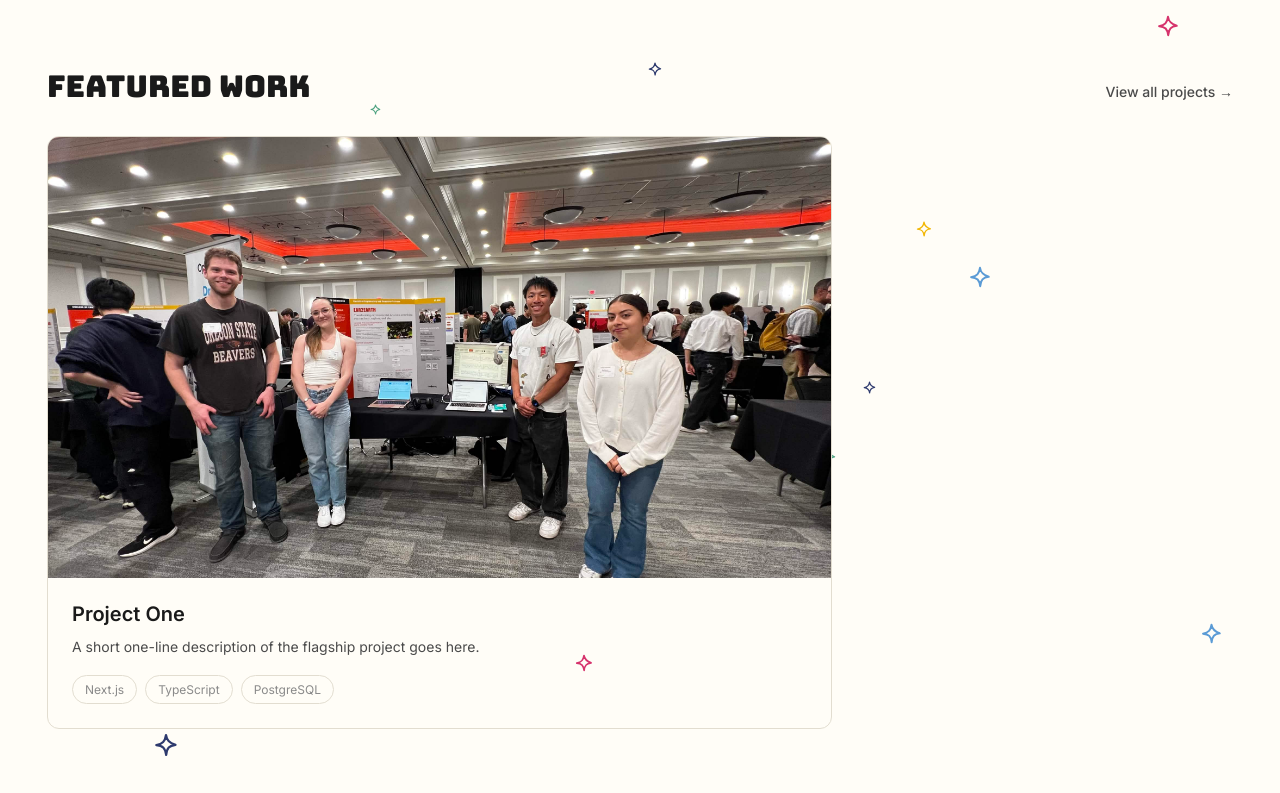
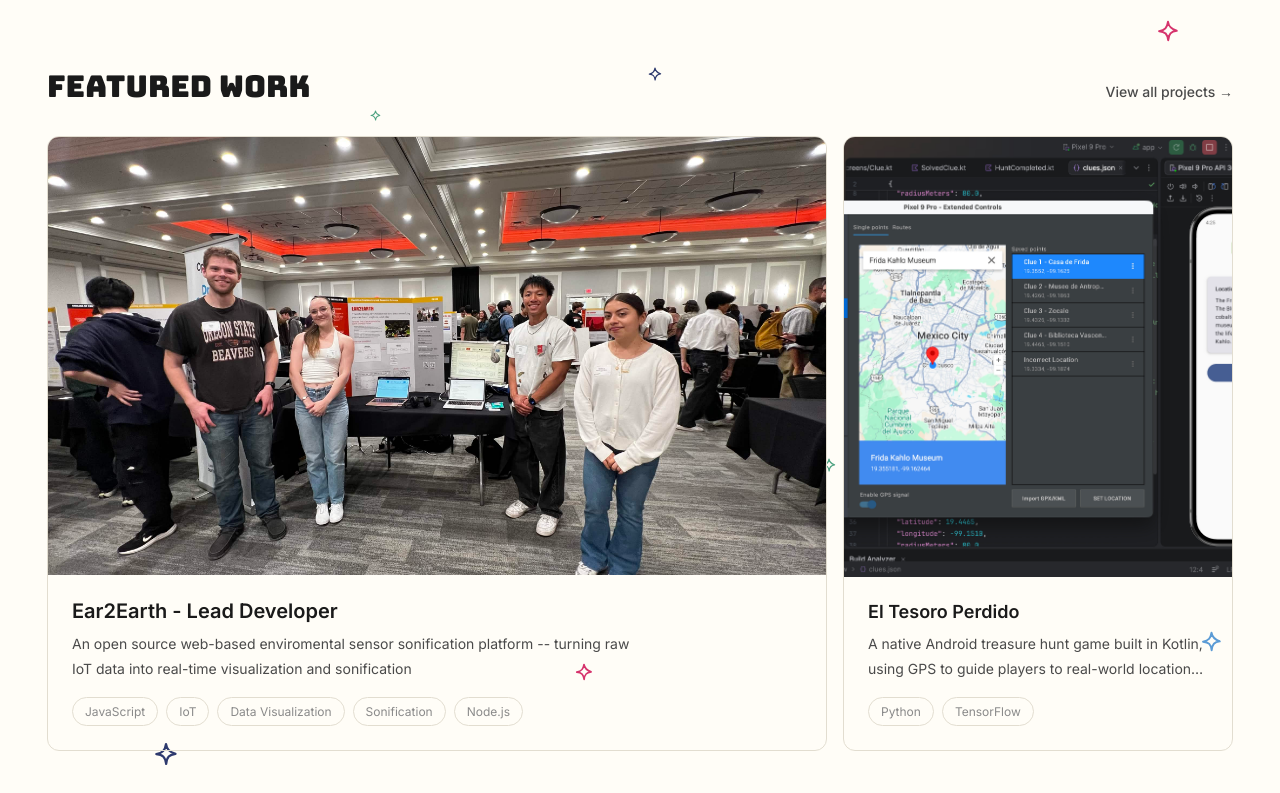
Before and after one commit to tessellis/portfolio-platform, a Next.js app: page / in a window 1280 px wide. Shown: the part 860-1653 px from the top of the page. Built offline with nearby package versions, Linux system fonts and the light colour scheme.

Commit message:
Update featured project info and images

```diff
--- a/src/components/sections/FeaturedWork.module.css
+++ b/src/components/sections/FeaturedWork.module.css
@@ -22,7 +22,6 @@
   color: var(--color-text-primary);
 }
 
-/* Mobile: single column stack */
 .bento {
   display: grid;
   grid-template-columns: 1fr;
@@ -89,34 +88,35 @@
   padding: var(--space-1) var(--space-3);
 }
 
-/* Tablet and up: bento asymmetry kicks in */
-@media (min-width: 640px) {
+/* Desktop: primary + secondary fill the row together, no empty tracks possible */
+@media (min-width: 1024px) {
   .bento {
-    grid-template-columns: repeat(2, 1fr);
+    grid-template-columns: 2fr 1fr;
+    align-items: stretch;
   }
 
-  .featuredCard {
-    grid-column: span 2;
+.primaryCard .thumbnailWrap,
+.secondaryCard .thumbnailWrap {
+  aspect-ratio: 16 / 9;
+  height: auto;
+  min-height: 0;
+}
+
+  .secondaryCard .thumbnailWrap {
+    aspect-ratio: auto;
+    height: 100%;
+    min-height: 200px;
   }
 
-  .featuredCard .thumbnail {
-    aspect-ratio: 21 / 9;
+  .secondaryCard .cardContent h3 {
+    font-size: var(--text-lg);
+  }
+
+  .secondaryCard .cardContent p {
+  display: -webkit-box;
+  -webkit-line-clamp: 2;
+  line-clamp: 2;
+  -webkit-box-orient: vertical;
+  overflow: hidden;
   }
 }
-
-@media (min-width: 1024px) {
-  .bento {
-    grid-template-columns: repeat(3, 1fr);
-  }
-
-  .featuredCard {
-    grid-column: span 2;
-    grid-row: span 2;
-  }
-
-  .featuredCard .thumbnail {
-    aspect-ratio: auto;
-    height: 100%;
-    min-height: 220px;
-  }
-}
--- a/src/components/sections/FeaturedWork.tsx
+++ b/src/components/sections/FeaturedWork.tsx
@@ -1,10 +1,11 @@
 import Link from 'next/link';
+import Image from 'next/image';
 import { getFeaturedProjects } from '@/lib/projects';
 import styles from './FeaturedWork.module.css';
-import Image from 'next/image';
 
 export function FeaturedWork() {
   const featuredProjects = getFeaturedProjects();
+  const [primary, secondary] = featuredProjects;
 
   return (
     <section className={`${styles.work} section`}>
@@ -17,17 +18,16 @@ export function FeaturedWork() {
         </div>
 
         <div className={styles.bento}>
-          {featuredProjects.map((project, index) => (
+          {primary && (
             <Link
-              key={project.slug}
-              href={`/work/${project.slug}`}
-              className={`${styles.card} ${index === 0 ? styles.featuredCard : ''}`}
+              href={`/work/${primary.slug}`}
+              className={`${styles.card} ${styles.primaryCard}`}
             >
-              {project.frontmatter.heroImage ? (
+              {primary.frontmatter.heroImage ? (
                 <div className={styles.thumbnailWrap}>
                   <Image
-            src={project.frontmatter.heroImage}
-            alt={project.frontmatter.title}
+                    src={primary.frontmatter.heroImage}
+                    alt={primary.frontmatter.title}
                     fill
                     className={styles.thumbnail}
                   />
@@ -36,10 +36,10 @@ export function FeaturedWork() {
                 <div className={styles.thumbnailPlaceholder} />
               )}
               <div className={styles.cardContent}>
-                <h3>{project.frontmatter.title}</h3>
-                <p>{project.frontmatter.description}</p>
+                <h3>{primary.frontmatter.title}</h3>
+                <p>{primary.frontmatter.description}</p>
                 <div className={styles.tags}>
-                  {project.frontmatter.tags.map((tag) => (
+                  {primary.frontmatter.tags.map((tag) => (
                     <span key={tag} className={styles.tag}>
                       {tag}
                     </span>
@@ -47,7 +47,38 @@ export function FeaturedWork() {
                 </div>
               </div>
             </Link>
+          )}
+
+          {secondary && (
+            <Link
+              href={`/work/${secondary.slug}`}
+              className={`${styles.card} ${styles.secondaryCard}`}
+            >
+              {secondary.frontmatter.heroImage ? (
+                <div className={styles.thumbnailWrap}>
+                  <Image
+                    src={secondary.frontmatter.heroImage}
+                    alt={secondary.frontmatter.title}
+                    fill
+                    className={styles.thumbnail}
+                  />
+                </div>
+              ) : (
+                <div className={styles.thumbnailPlaceholder} />
+              )}
+              <div className={styles.cardContent}>
+                <h3>{secondary.frontmatter.title}</h3>
+                <p>{secondary.frontmatter.description}</p>
+                <div className={styles.tags}>
+                  {secondary.frontmatter.tags.slice(0, 2).map((tag) => (
+                    <span key={tag} className={styles.tag}>
+                      {tag}
+                    </span>
                   ))}
+                </div>
+              </div>
+            </Link>
+          )}
         </div>
       </div>
     </section>
--- a/src/content/work/project-one.mdx
+++ b/src/content/work/project-one.mdx
@@ -1,9 +1,9 @@
 ---
-title: "Project One"
+title: "Ear2Earth - Lead Developer"
 heroImage: "/images/work/project-one/expo.jpg"
-description: "A short one-line description of the flagship project goes here."
-tags: ["Next.js", "TypeScript", "PostgreSQL"]
-categories: ["Full Stack", "UX"]
+description: "An open source web-based enviromental sensor sonification platform -- turning raw IoT data into real-time visualization and sonification"
+tags: ["JavaScript", "IoT", "Data Visualization", "Sonification", "Node.js"]
+categories: ["IoT", "Data", "Full Stack"]
 role: "Lead Developer"
 year: "2026"
 liveUrl: "https://dev.ear2earth.com/"
--- a/src/content/work/project-three.mdx
+++ b/src/content/work/project-three.mdx
@@ -1,11 +1,12 @@
 ---
-title: "Project Three"
-description: "A short one-line description of this project."
+title: "El Tesoro Perdido"
+heroImage: "/images/work/project-three/treasure-hunt.jpg"
+description: "A native Android treasure hunt game built in Kotlin, using GPS to guide players to real-world locations and unlock clues along the way."
 tags: ["Python", "TensorFlow"]
 categories: ["AI", "Data"]
 role: "Developer"
 year: "2025"
-featured: false
+featured: true
 ---
 
 ## The problem
--- a/src/content/work/project-two.mdx
+++ b/src/content/work/project-two.mdx
@@ -1,7 +1,7 @@
 ---
-title: "Project Two"
-description: "A short one-line description of this project."
-tags: ["React", "Node.js"]
+title: "Course management REST API"
+description: "A complete RESTful API built and deployed on Google Cloud Platform, powering a lightweight Canvas alternative for course management."
+tags: ["Python", "REST API", "Google Cloud Platform", "Flask"]
 categories: ["Full Stack"]
 role: "Developer"
 year: "2025"
```
Also changed, not shown: public/images/work/project-three/treasure-hunt.jpg (added). Lines whose indentation alone changed are shown as unchanged.
